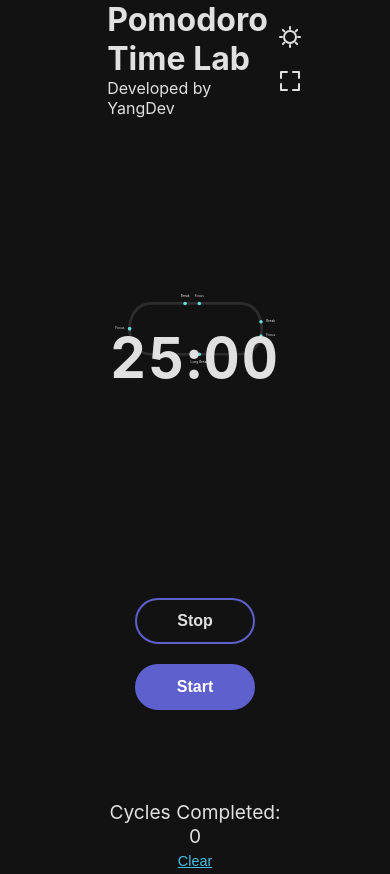
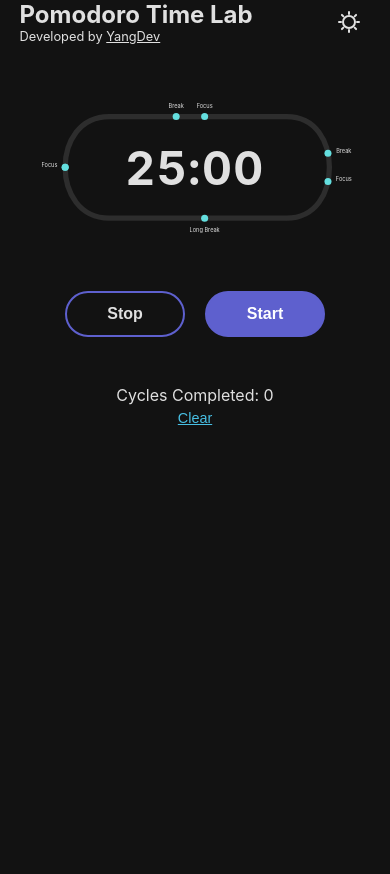
Before and after one commit to HongYang01/PomodoroTimeLab, a plain HTML site: page index.html in a window 390 px wide. After the commit the page ends 844 px from the top, so only its background shows below. Drawn offline with Linux system fonts and the light colour scheme.

Commit message:
update: UI

```diff
--- a/index.html
+++ b/index.html
@@ -33,10 +33,11 @@
             flex-direction: column;
             align-items: center;
             justify-content: center;
-            min-height: 100vh;
             background-color: var(--background-dark);
             color: var(--text-dark);
             transition: background-color 0.3s, color 0.3s;
+            box-sizing: border-box;
+            min-height: 100vh;
         }
 
         body.light-mode {
@@ -50,7 +51,7 @@
             display: flex;
             flex-direction: column;
             align-items: center;
-            gap: 90px;
+            gap: 3rem;
         }
 
         .header {
@@ -66,11 +67,18 @@
         }
 
         .header-title>h1 {
+            font-size: 1.5rem;
             margin: 0;
         }
 
         .header-title>p {
+            font-size: 0.8rem;
             margin: 0;
+        }
+
+        .header-title>p>a {
+            color: inherit;
+            text-decoration: underline;
         }
 
         .header-button {
@@ -96,7 +104,8 @@
             background-color: var(--button-hover-dark);
         }
 
-        body.light-mode .toggle-mode:hover .expand-fullscreen:hover {
+        body.light-mode .toggle-mode:hover,
+        body.light-mode .expand-fullscreen:hover {
             background-color: var(--button-hover-light);
         }
 
@@ -116,7 +125,7 @@
             font-size: 5rem;
             font-weight: 700;
             text-align: center;
-            letter-spacing: 2px;
+            letter-spacing: 0.03em;
             margin: 0;
             padding: 0;
             box-sizing: border-box;
@@ -172,7 +181,7 @@
         .track-container {
             position: relative;
             width: 100%;
-            height: 100%;
+            height: auto;
             margin: 0;
             user-select: none;
         }
@@ -207,7 +216,7 @@
         }
 
         .session-label {
-            font-size: 0.7rem;
+            font-size: 0.6rem;
             fill: var(--text-dark);
             text-anchor: middle;
             pointer-events: none;
@@ -222,7 +231,7 @@
         }
 
         .cycle-counter {
-            font-size: 1.2rem;
+            font-size: 1rem;
         }
 
         .clear-btn {
@@ -295,38 +304,45 @@
 
         /* Responsive styles */
         @media (max-width: 700px) {
-            .timer-display {
-                font-size: 3.5rem;
+            body {
+                width: 90%;
+                margin: 0 auto;
+                height: auto;
+                min-height: 100%;
             }
 
-            .controls {
-                flex-direction: column;
-                align-items: center;
+            .container {
+                width: 100%;
+                gap: 3rem;
+            }
+
+            .timer-display {
+                font-size: 2.9rem;
             }
 
             .btn {
                 width: 100%;
-                max-width: 250px;
+                max-width: 210px;
             }
 
             .track-container {
-                height: 300px;
-                display: flex;
-                flex-direction: column;
-                align-items: center;
-                justify-items: center;
+                height: auto;
             }
 
             .header-button {
                 flex-direction: column;
+            }
+
+            .expand-fullscreen {
+                display: none;
             }
         }
 
         /* Reduced motion preferences */
         @media (prefers-reduced-motion: reduce) {
             * {
-                transition-duration: 0.001s ease !important;
-                animation-duration: 0.001s ease !important;
+                transition-duration: 0.1s ease !important;
+                animation-duration: 0.1s ease !important;
             }
         }
     </style>
@@ -337,7 +353,8 @@
         <div class="header">
             <div class="header-title">
                 <h1>Pomodoro Time Lab</h1>
-                <p>Developed by YangDev</p>
+                <p>Developed by <a href="https://github.com/HongYang01" target="_blank"
+                        rel="noopener noreferrer">YangDev</a></p>
             </div>
             <div class="header-button">
                 <button class="toggle-mode" aria-label="Toggle dark/light mode">
@@ -518,7 +535,7 @@
 
                 if (label) {
                     // Position the label offset from the checkpoint
-                    const labelOffset = 21; // Offset distance
+                    const labelOffset = 15; // Offset distance
                     let labelX = point.x;
                     let labelY = point.y;
 
```
